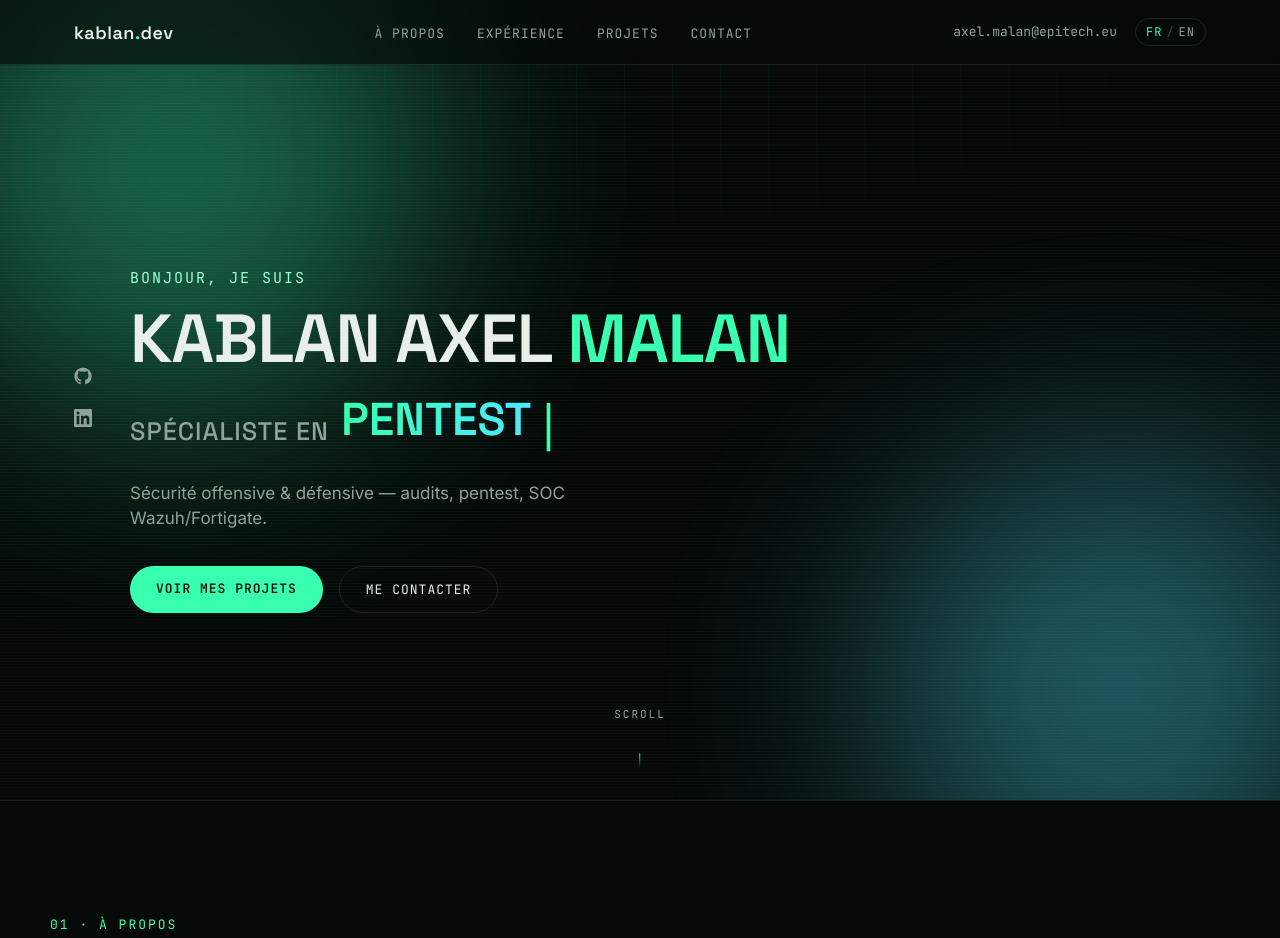
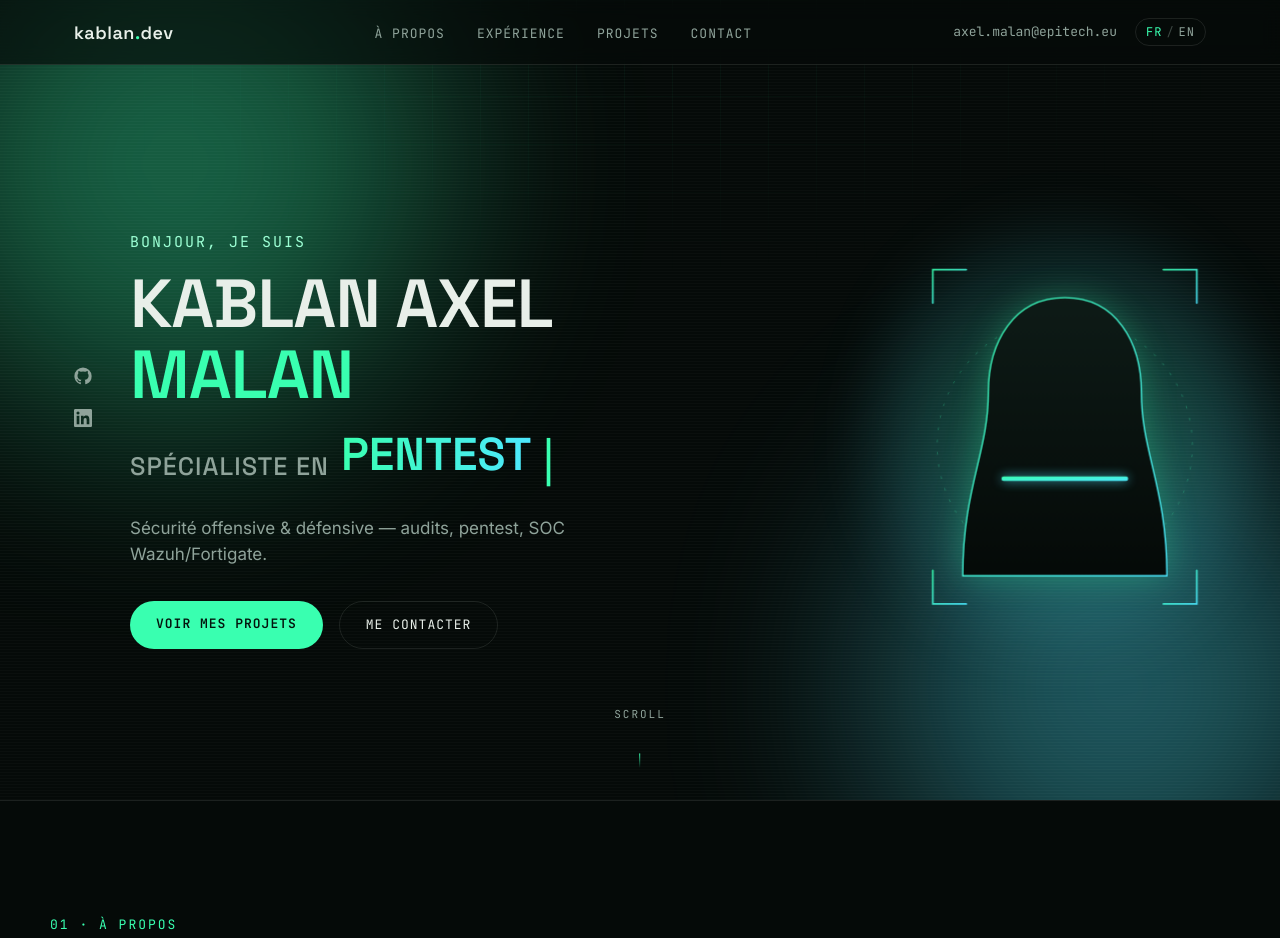
Before and after one commit to axelmalan23/portfolio-Axel, a plain HTML site: page index.html in a window 1280 px wide. Shown: the top 938 px of the page. Drawn offline with Linux system fonts and the light colour scheme.

Commit message:
Add hero avatar: hooded silhouette with scan beam and reticle frame
Co-Authored-By: Claude Sonnet 5 <noreply@anthropic.com>

```diff
--- a/index.html
+++ b/index.html
@@ -65,6 +65,7 @@
       </a>
     </div>
 
+    <div class="hero-main">
       <div class="hero-content">
         <p class="hero-greeting" data-i18n="hero.greeting">Bonjour, je suis</p>
         <h1 class="hero-name">KABLAN AXEL <span class="accent">MALAN</span></h1>
@@ -80,6 +81,36 @@
         <div class="hero-cta">
           <a href="#work" class="btn btn-primary" data-i18n="hero.cta">Voir mes projets</a>
           <a href="#contact" class="btn btn-ghost" data-i18n="hero.cta2">Me contacter</a>
+        </div>
+      </div>
+
+      <div class="hero-avatar" aria-hidden="true">
+        <div class="avatar-glow"></div>
+        <svg class="avatar-svg" viewBox="0 0 320 400" xmlns="http://www.w3.org/2000/svg">
+          <defs>
+            <linearGradient id="hoodGrad" x1="0" y1="0" x2="0" y2="1">
+              <stop offset="0%" stop-color="#0e1b17"/>
+              <stop offset="100%" stop-color="#050a08"/>
+            </linearGradient>
+            <linearGradient id="rimGrad" x1="0" y1="0" x2="1" y2="1">
+              <stop offset="0%" stop-color="#39ffb0"/>
+              <stop offset="100%" stop-color="#4de8ff"/>
+            </linearGradient>
+          </defs>
+
+          <circle class="avatar-ring" cx="160" cy="210" r="145" fill="none" stroke="#39ffb0" stroke-opacity="0.3" stroke-width="1" stroke-dasharray="3 11"/>
+
+          <g class="avatar-reticle" stroke="url(#rimGrad)" stroke-width="2" fill="none" stroke-linecap="round">
+            <path d="M10,48 L10,10 L48,10"/>
+            <path d="M272,10 L310,10 L310,48"/>
+            <path d="M310,352 L310,390 L272,390"/>
+            <path d="M48,390 L10,390 L10,352"/>
+          </g>
+
+          <path class="avatar-hood" d="M160,42 C102,42 73,92 73,150 C73,218 44,258 44,358 L276,358 C276,258 247,218 247,150 C247,92 218,42 160,42 Z" fill="url(#hoodGrad)" stroke="url(#rimGrad)" stroke-width="1.5"/>
+
+          <rect class="avatar-scan" x="88" y="172" width="144" height="5" rx="2.5" fill="url(#rimGrad)"/>
+        </svg>
       </div>
     </div>
 
--- a/style.css
+++ b/style.css
@@ -148,9 +148,45 @@ main{ position:relative; z-index:1; }
 .hero-socials a{ color: var(--text-dim); transition: color .2s ease, transform .2s ease; }
 .hero-socials a:hover{ color: var(--green); transform: translateY(-2px); }
 
-.hero-content{ max-width: 760px; }
+.hero-main{ display:flex; align-items:center; justify-content:space-between; gap:40px; flex-wrap:wrap; }
+.hero-content{ max-width: 640px; }
 @media (min-width: 901px){
   .hero-content{ margin-left: 56px; }
+}
+
+.hero-avatar{
+  position:relative; flex: 0 0 auto;
+  width: clamp(200px, 22vw, 300px); aspect-ratio: 320/400;
+  animation: avatarFloat 6s ease-in-out infinite;
+}
+.avatar-glow{
+  position:absolute; inset:-20%; border-radius:50%;
+  background: radial-gradient(circle, rgba(57,255,176,.28), rgba(77,232,255,.12) 55%, transparent 72%);
+  filter: blur(30px);
+}
+.avatar-svg{ position:relative; width:100%; height:100%; display:block; }
+.avatar-ring{ transform-box: fill-box; transform-origin: center; animation: avatarSpin 22s linear infinite; }
+.avatar-reticle{ animation: avatarPulse 3s ease-in-out infinite; }
+.avatar-hood{ filter: drop-shadow(0 0 18px rgba(57,255,176,.25)); }
+.avatar-scan{ transform-box: fill-box; transform-origin: center; animation: avatarScan 3.2s ease-in-out infinite; filter: drop-shadow(0 0 6px rgba(77,232,255,.8)); }
+
+@keyframes avatarFloat{ 0%,100%{ transform: translateY(0);} 50%{ transform: translateY(-14px);} }
+@keyframes avatarSpin{ to{ transform: rotate(360deg); } }
+@keyframes avatarPulse{ 0%,100%{ opacity:.55;} 50%{ opacity:1;} }
+@keyframes avatarScan{
+  0%{ transform: translateY(-78px); opacity:0; }
+  12%{ opacity:1; }
+  50%{ transform: translateY(78px); opacity:1; }
+  88%{ opacity:1; }
+  100%{ transform: translateY(-78px); opacity:0; }
+}
+
+@media (max-width: 720px){
+  .hero-main{ justify-content:center; text-align:center; }
+  .hero-content{ margin-left:0; }
+  .hero-role{ justify-content:center; }
+  .hero-cta{ justify-content:center; }
+  .hero-avatar{ order:-1; width:160px; margin-bottom:8px; }
 }
 .hero-greeting{
   font-family: var(--font-mono); color: var(--green-soft); font-size:15px; letter-spacing:2px;
@@ -317,6 +353,7 @@ a.contact-value:hover{ color: var(--green); }
   .main-nav a{ font-size:16px; }
   .header-email{ display:none; }
   .nav-burger{ display:flex; }
+  .scroll-cue{ display:none; }
   .work-grid{ grid-template-columns: 1fr; }
   .about-stats{ grid-template-columns: 1fr 1fr; }
   .section{ padding:80px 20px; }
```
Lines whose indentation alone changed are shown as unchanged.
